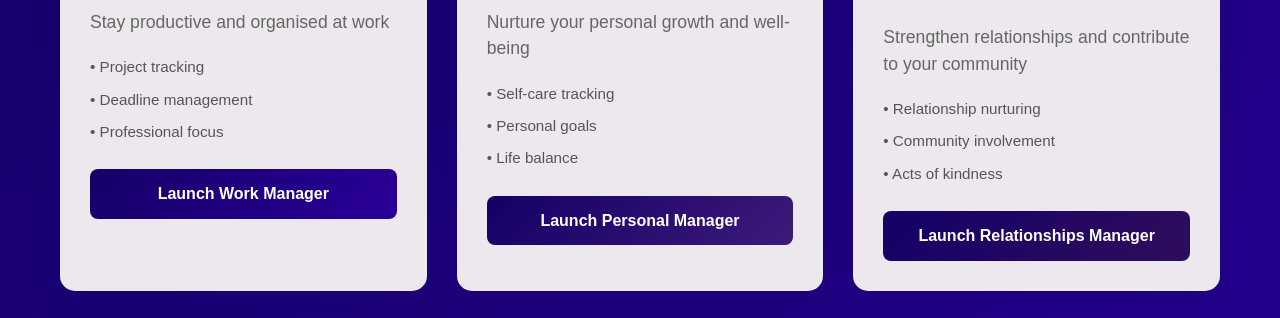
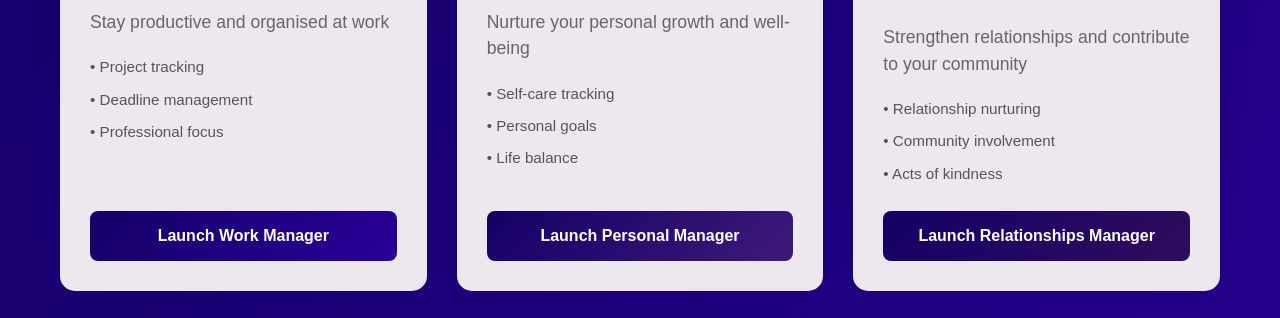
Before and after one commit to Clamo9521/task-manager-hub, a plain HTML site: page index.html in a window 1280 px wide. Shown: the part 333-651 px from the top of the page. Drawn offline with Linux system fonts and the light colour scheme.

Commit message:
Fix button alignment using flexbox - all buttons now align perfectly at bottom of cards

```diff
--- a/main-style.css
+++ b/main-style.css
@@ -52,6 +52,9 @@ body {
     transition: all 0.3s ease;
     position: relative;
     overflow: hidden;
+    display: flex;
+    flex-direction: column;
+    min-height: 400px;
 }
 
 .project-card::before {
@@ -121,6 +124,7 @@ body {
     flex-direction: column;
     gap: 8px;
     margin-bottom: 25px;
+    flex-grow: 1;
 }
 
 .feature {
@@ -142,6 +146,7 @@ body {
     width: 100%;
     box-sizing: border-box;
     min-height: 48px;
+    margin-top: auto;
 }
 
 .work-btn {
```
